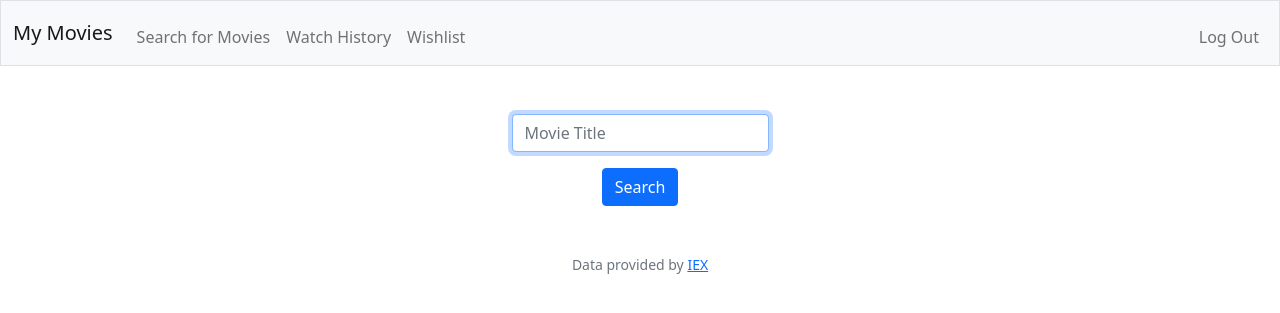
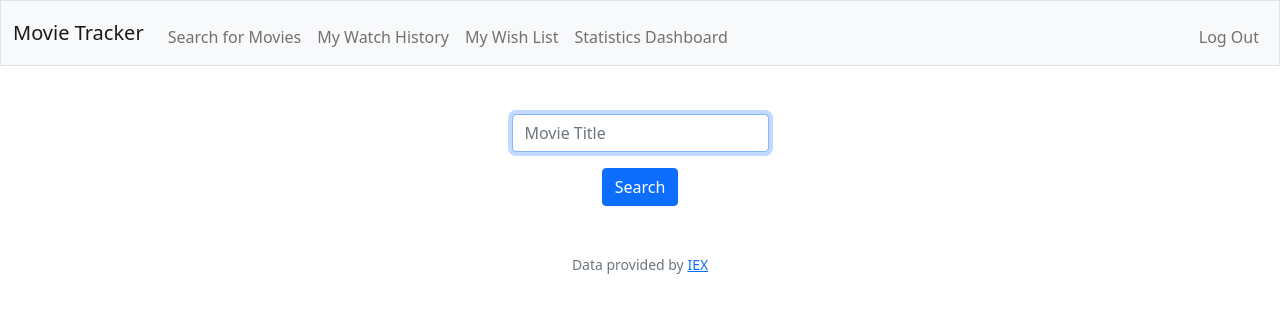
Before and after one commit to aybucydu9/movie_tracker, a Flask app: page /search in a window 1280 px wide. Shown: the top 313 px of the page. Run offline with Flask 3, Linux system fonts and the light colour scheme; a user stored in the database is signed in.

Commit message:
New feature - statistics dashboard

```diff
--- a/app.py
+++ b/app.py
@@ -5,6 +5,7 @@ from flask_sqlalchemy import SQLAlchemy
 from flask_session import Session
 from werkzeug.security import check_password_hash, generate_password_hash
 from datetime import datetime, date
+from sqlalchemy import func
 
 from helper import apology, login_required, lookup
 
@@ -66,10 +67,38 @@ with app.app_context():
 if not os.environ.get("API_KEY"):
     raise RuntimeError("API_KEY not set")
 
+def find_highest(table, metric):
+    results = list()
+
+    subquery = db.session.query(
+        table,
+        func.rank().over(
+            order_by=getattr(table, metric).desc(),
+            partition_by=table.user_id
+        ).label('rnk')
+    ).subquery()
+
+    query = db.session.query(subquery).filter(
+        subquery.c.rnk==1,
+        subquery.c.user_id==session["user_id"]
+    ).all()
+
+    for movie in query:
+        if movie.movie_id not in results:
+            results.append(movie.movie_id)
+
+    if not results:
+        if table == Wishlist:
+            return "You don't have any records in your Wish List"
+        elif table == Watch_history:
+            return "You don't have any records in your Watch History"
+    else:
+        return results
+
 @app.route("/", methods=["GET"])
 @login_required
 def homepage():
-    return render_template("layout.html")
+    return render_template("homepage.html")
 
 @app.route("/login", methods=["GET", "POST"])
 def login():
@@ -408,3 +437,63 @@ def search():
             return redirect("/wishlist")
     else:
         return render_template("search.html")
+
+@app.route("/stats", methods=["GET"])
+@login_required
+def stats():
+    stats_list = list()
+    # total movies watched
+    results = db.session.query(Watch_history).filter_by(user_id=session["user_id"]).count()
+    stats_list.append({"question": "Total records in Watch History",
+                        "answer": results})
+
+    # unique movies watched
+    results = db.session.query(Watch_history.movie_id).filter_by(user_id=session["user_id"]).distinct().count()
+    stats_list.append({"question": "Number of unique movies watched",
+                        "answer": results})
+
+    # number of wishlist items
+    results = db.session.query(Wishlist).filter_by(user_id=session["user_id"]).count()
+    stats_list.append({"question": "Number of movies in Wishlist",
+                        "answer": results})
+
+    # movies with the highest IMDB rating in your wishlist
+    # results = Wishlist.query.filter_by(user_id=session["user_id"]).order_by(Wishlist.imdb_rating.desc()).first()
+    # stats_list.append({"question": "Movie in your Wish List with the highest IMDB rating",
+    #                     "answer": results.movie_id})
+    results = find_highest(Wishlist, "imdb_rating")
+    stats_list.append({"question": "Movie in your Wish List with the highest IMDB rating",
+                        "answer": results})
+
+    # wishlist with the highest box office
+    results = find_highest(Wishlist, "boxoffice")
+    stats_list.append({"question": "Movie in your Wish List with the highest Box office",
+                        "answer": results})
+
+    # movies with the highest personal rating
+    results = find_highest(Watch_history, "personal_rating")
+    stats_list.append({"question": "Movie in your Watch History with the highest personal rating",
+                        "answer": results})
+
+    # watch history with the highest box office
+    results = find_highest(Watch_history, "boxoffice")
+    stats_list.append({"question": "Movie with the highest Box office you have watched",
+                        "answer": results})
+
+    # movies with the highest
+    # watch history with the highest IMDB rating
+    results = find_highest(Watch_history, "imdb_rating")
+    stats_list.append({"question": "Movie with the highest IMDB rating you have watched",
+                        "answer": results})
+
+    # movies you over-rate
+
+    # movies you under-rate
+
+    # movies you watched the most times
+
+    # number of movies you watched this year
+
+    # days since you last watched a movie
+
+    return render_template("dashboard.html", stats=stats_list)
--- a/templates/layout.html
+++ b/templates/layout.html
@@ -24,7 +24,7 @@
 
         <nav class="bg-light border navbar navbar-expand-md navbar-light">
             <div class="container-fluid">
-                <a class="navbar-brand" href="/"><span class="blue">My</span> <span class="red">M</span><span class="yellow">o</span><span class="green">v</span><span class="red">ies</span></a>
+                <a class="navbar-brand" href="/">Movie Tracker</span></a>
                 <button aria-controls="navbar" aria-expanded="false" aria-label="Toggle navigation" class="navbar-toggler" data-bs-target="#navbar" data-bs-toggle="collapse" type="button">
                     <span class="navbar-toggler-icon"></span>
                 </button>
@@ -32,8 +32,9 @@
                     {% if session["user_id"] %}
                         <ul class="navbar-nav me-auto mt-2">
                             <li class="nav-item"><a class="nav-link" href="/search">Search for Movies</a></li>
-                            <li class="nav-item"><a class="nav-link" href="/history">Watch History</a></li>
-                            <li class="nav-item"><a class="nav-link" href="/wishlist">Wishlist</a></li>
+                            <li class="nav-item"><a class="nav-link" href="/history">My Watch History</a></li>
+                            <li class="nav-item"><a class="nav-link" href="/wishlist">My Wish List</a></li>
+                            <li class="nav-item"><a class="nav-link" href="/stats">Statistics Dashboard</a></li>
                         </ul>
                         <ul class="navbar-nav ms-auto mt-2">
                             <li class="nav-item"><a class="nav-link" href="/logout">Log Out</a></li>
```
Also changed, not shown: templates/dashboard.html (+20 -1 lines).
